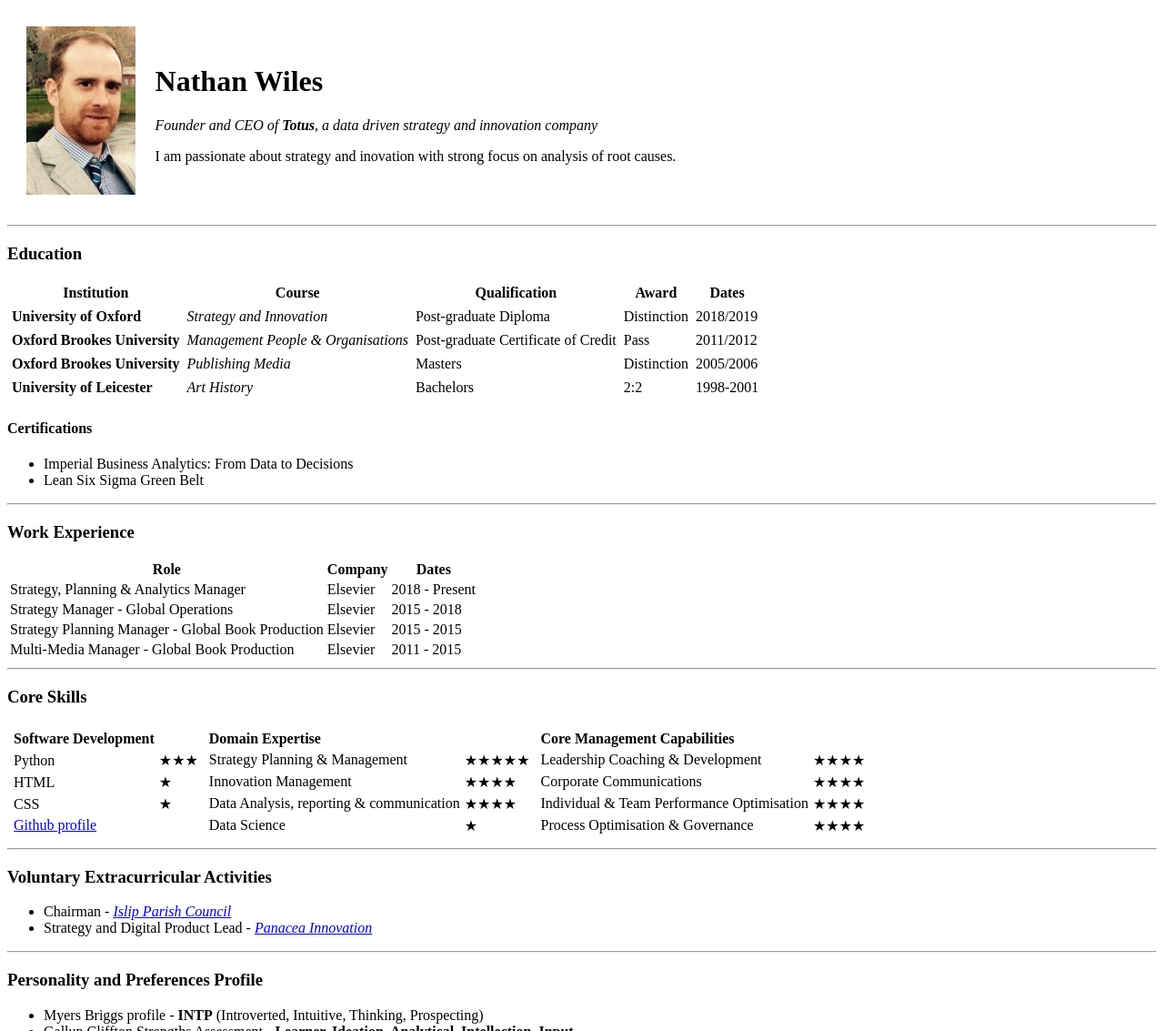
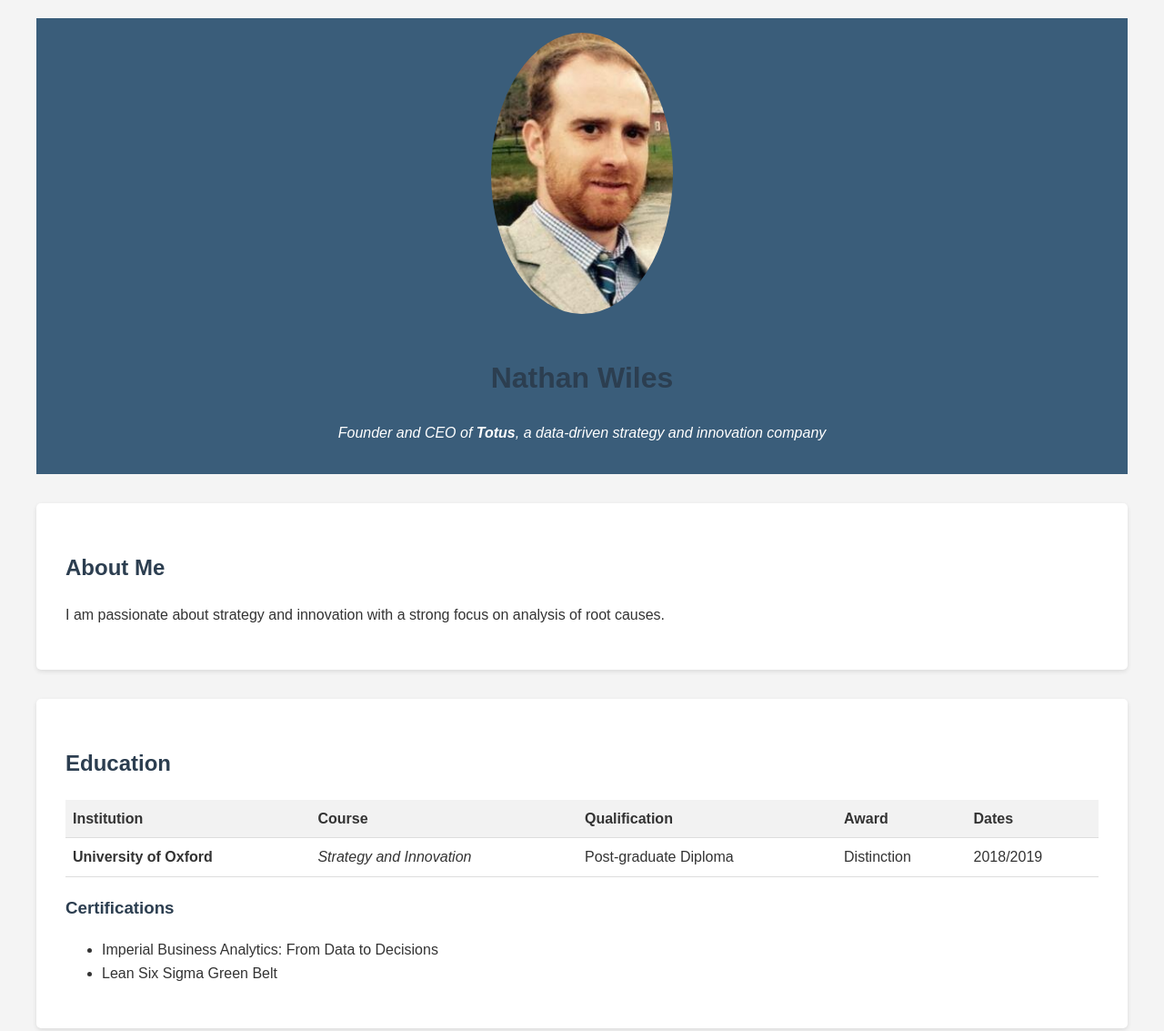
Before and after one commit to JTN-Kendal/Nathan_Wiles_CV, a plain HTML site: page index.html in a window 1280 px wide. Shown: the top 1133 px of the page at 91% size. Drawn offline with Linux system fonts and the light colour scheme.

Commit message:
Update index.html
Claude code revision.

```diff
--- a/index.html
+++ b/index.html
@@ -1,46 +1,102 @@
 <!DOCTYPE html>
-<html lang="en" dir="ltr">
+<html lang="en">
+<head>
+    <meta charset="UTF-8">
+    <meta name="viewport" content="width=device-width, initial-scale=1.0">
+    <title>Nathan Wiles - Professional CV</title>
+    <style>
+        body {
+            font-family: Arial, sans-serif;
+            line-height: 1.6;
+            color: #333;
+            max-width: 1200px;
+            margin: 0 auto;
+            padding: 20px;
+            background-color: #f4f4f4;
+        }
+        header {
+            background-color: #3a5d7a;
+            color: #fff;
+            text-align: center;
+            padding: 1rem;
+            margin-bottom: 2rem;
+        }
+        h1, h2, h3 {
+            color: #2c3e50;
+        }
+        .profile-image {
+            border-radius: 50%;
+            max-width: 200px;
+            margin-bottom: 1rem;
+        }
+        section {
+            background-color: #fff;
+            margin-bottom: 2rem;
+            padding: 2rem;
+            border-radius: 5px;
+            box-shadow: 0 2px 5px rgba(0,0,0,0.1);
+        }
+        table {
+            width: 100%;
+            border-collapse: collapse;
+            margin-bottom: 1rem;
+        }
+        th, td {
+            padding: 0.5rem;
+            text-align: left;
+            border-bottom: 1px solid #ddd;
+        }
+        th {
+            background-color: #f2f2f2;
+        }
+        .skills-container {
+            display: flex;
+            flex-wrap: wrap;
+            justify-content: space-between;
+        }
+        .skill-category {
+            flex-basis: calc(33% - 1rem);
+            margin-bottom: 1rem;
+        }
+        .skill-item {
+            display: flex;
+            justify-content: space-between;
+            margin-bottom: 0.5rem;
+        }
+        .star-rating {
+            color: #fdc800;
+        }
+        @media (max-width: 768px) {
+            .skill-category {
+                flex-basis: 100%;
+            }
+        }
+    </style>
+</head>
+<body>
+    <header>
+        <img src="Mug shot.jpg" alt="Nathan Wiles Profile Picture" class="profile-image">
+        <h1>Nathan Wiles</h1>
+        <p><em>Founder and CEO of <strong>Totus</strong>, a data-driven strategy and innovation company</em></p>
+    </header>
 
-<head>
-  <meta charset="utf-8">
-  <link rel="icon" href="N">
-  <title>Nathan Wiles</title>
-</head>
+    <main>
+        <section>
+            <h2>About Me</h2>
+            <p>I am passionate about strategy and innovation with a strong focus on analysis of root causes.</p>
+        </section>
 
-<body>
-  <!-- Intro Section -->
-  <table cellspacing="20">
+        <section>
+            <h2>Education</h2>
+            <table>
                 <thead>
-    </thead>
-    <tbody>
                     <tr>
-        <td><img
-        src="Mug shot.jpg"
-        alt="Nathan Wiles Profile Picture"
-        height="185"></td>
-        <td>
-          <h1>Nathan Wiles</h1>
-          <p><em>Founder and CEO of <strong>Totus</strong>, a data driven strategy and innovation company</em></p>
-          <p>I am passionate about strategy and inovation with strong focus on analysis of root causes.</p>
-        </td>
-      </tr>
-
-    </tbody>
-    <tfoot>
-
-    </tfoot>
-  </table>
-  <hr>
-
-  <!-- Eduction Section -->
-  <h3>Education</h3>
-  <table cellpadding="3">
-    <thead>
                         <th>Institution</th>
                         <th>Course</th>
                         <th>Qualification</th>
                         <th>Award</th>
                         <th>Dates</th>
+                    </tr>
                 </thead>
                 <tbody>
                     <tr>
@@ -50,45 +106,25 @@
                         <td>Distinction</td>
                         <td>2018/2019</td>
                     </tr>
-      <td><strong>Oxford Brookes University</strong></td>
-      <td><em>Management People & Organisations</em></td>
-      <td>Post-graduate Certificate of Credit</td>
-      <td>Pass</td>
-      <td>2011/2012</td>
-      <tr>
-        <td><strong>Oxford Brookes University</strong></td>
-        <td><em>Publishing Media</em></td>
-        <td>Masters</td>
-        <td>Distinction</td>
-        <td>2005/2006</td>
-      </tr>
-      <td><strong>University of Leicester</strong></td>
-      <td><em>Art History</em></td>
-      <td>Bachelors</td>
-      <td>2:2</td>
-      <td>1998-2001</td>
-
+                    <!-- Add other education rows here -->
                 </tbody>
-    <tfoot>
-
-    </tfoot>
             </table>
-  <!-- Certifications -->
-  <h4>Certifications</h4>
+            <h3>Certifications</h3>
             <ul>
                 <li>Imperial Business Analytics: From Data to Decisions</li>
                 <li>Lean Six Sigma Green Belt</li>
             </ul>
+        </section>
 
-
-  <!-- Work Experience Section -->
-  <hr>
-  <h3>Work Experience</h3>
+        <section>
+            <h2>Work Experience</h2>
             <table>
                 <thead>
+                    <tr>
                         <th>Role</th>
                         <th>Company</th>
                         <th>Dates</th>
+                    </tr>
                 </thead>
                 <tbody>
                     <tr>
@@ -96,168 +132,54 @@
                         <td>Elsevier</td>
                         <td>2018 - Present</td>
                     </tr>
-      <tr>
-        <td>Strategy Manager - Global Operations</td>
-        <td>Elsevier</td>
-        <td>2015 - 2018</td>
-      </tr>
-      <tr>
-        <td>Strategy Planning Manager - Global Book Production</td>
-        <td>Elsevier</td>
-        <td>2015 - 2015</td>
-      </tr>
-      <tr>
-        <td>Multi-Media Manager - Global Book Production</td>
-        <td>Elsevier</td>
-        <td>2011 - 2015</td>
-      </tr>
+                    <!-- Add other work experience rows here -->
+                </tbody>
+            </table>
+        </section>
 
-    </tbody>
-    <tfoot>
+        <section>
+            <h2>Core Skills</h2>
+            <div class="skills-container">
+                <div class="skill-category">
+                    <h3>Software Development</h3>
+                    <div class="skill-item">
+                        <span>Python</span>
+                        <span class="star-rating">★★★☆☆</span>
+                    </div>
+                    <div class="skill-item">
+                        <span>HTML</span>
+                        <span class="star-rating">★☆☆☆☆</span>
+                    </div>
+                    <div class="skill-item">
+                        <span>CSS</span>
+                        <span class="star-rating">★☆☆☆☆</span>
+                    </div>
+                </div>
+                <!-- Add other skill categories here -->
+            </div>
+        </section>
 
-    </tfoot>
-  </table>
+        <section>
+            <h2>Voluntary Extracurricular Activities</h2>
+            <ul>
+                <li>Chairman - <a href="https://www.islip.org.uk">Islip Parish Council</a></li>
+                <li>Strategy and Digital Product Lead - <a href="http://panacea-innovation.com">Panacea Innovation</a></li>
+            </ul>
+        </section>
 
-  <!-- Core Skills Section -->
-  <hr>
-  <h3>Core Skills</h3>
-  <table>
-    <tr>
-      <td>
-        <table cellspacing="3">
-          <tr>
-            <td><strong>Software Development</strong></td>
-          </tr>
-          <tr>
-            <td>Python</td>
-            <td>★★★</td>
-          </tr>
-          <tr>
-            <td>HTML</td>
-            <td>★</td>
-          </tr>
-          <tr>
-            <td>CSS</td>
-            <td>★</td>
-          </tr>
-          <tr>
-            <td><a href="https://github.com/JTN-Kendal">Github profile</a></td>
-          </tr>
-        </table>
-      </td>
-      <td>
-        <table cellspacing="3">
-          <tr>
-            <td><strong>Domain Expertise</strong></td>
-          </tr>
-          <tr>
-            <td>Strategy Planning & Management</td>
-            <td>★★★★★</td>
-          </tr>
-          <tr>
-            <td>Innovation Management</td>
-            <td>★★★★</td>
-          </tr>
-          <tr>
-            <td>Data Analysis, reporting & communication</td>
-            <td>★★★★</td>
-          </tr>
-          <tr>
-            <td>Data Science</td>
-            <td>★</td>
-          </tr>
-        </table>
-      </td>
-      <td>
-        <table cellspacing="3">
-          <tr>
-            <td><strong>Core Management Capabilities</strong></td>
-          </tr>
-          <tr>
-            <td>Leadership Coaching & Development</td>
-            <td>★★★★</td>
-          </tr>
-          <tr>
-            <td>Corporate Communications</td>
-            <td>★★★★</td>
-          </tr>
-          <tr>
-            <td>Individual & Team Performance Optimisation</td>
-            <td>★★★★</td>
-          </tr>
-          <tr>
-            <td>Process Optimisation & Governance</td>
-            <td>★★★★</td>
-          </tr>
-        </table>
-      </td>
-    </tr>
-  </table>
-
-  <!--
-  <ul>
-    <li>Strategy Management</li>
-    <li>Innovation Management</li>
-    <li>Leadership coaching & leader Development</li>
-    <li>Team Building</li>
-    <li>Corporate Communications</li>
-    <li>Data Analysis</li>
-      <ul>
-        <li>Technical Analysis - Python, Excel, Tableau</li>
-        <li>Data Visulaisation</li>
-        <li>Story Telling with Data</li>
-        <li>Data Reporting</li>
-      </ul>
-    <li>Software Development</li>
-  </ul>
-  -->
-
-  <!-- Development Languages Section
-  <hr>
-  <h3>Development Languages</h3>
-  <ul>
-    <li>Python - <em>Beginner/intermediate</em></li>
-    <li>HTML - <em>Beginner</em></li>
-    <li>CSS - <em>Beginner</em></li>
-    <li>JavaScript - <em>Beginner</em></li>
-  </ul>
-  <p><a href="https://github.com/JTN-Kendal">Github profile</a></p>
-  -->
-
-  <!-- Extra Curricular Section -->
-  <hr>
-  <h3>Voluntary Extracurricular Activities</h3>
-  <ul>
-    <li>Chairman - <a href="https://www.islip.org.uk"><em>Islip Parish Council</em></a></li>
-    <li>Strategy and Digital Product Lead - <a href="http://panacea-innovation.com"><em>Panacea Innovation</em></a></li>
-
-  </ul>
-
-  <!-- Myers Briggs Profile -->
-  <hr>
-  <h3>Personality and Preferences Profile</h3>
+        <section>
+            <h2>Personality and Preferences Profile</h2>
             <ul>
                 <li>Myers Briggs profile - <strong>INTP</strong> (Introverted, Intuitive, Thinking, Prospecting)</li>
                 <li>Gallup Cliffton Strengths Assessment - <strong>Learner, Ideation, Analytical, Intellection, Input</strong></li>
                 <li>PrinciplesYou Archetype - <strong>Inventor (strongest preference), Thinker, Explorer</strong></li>
             </ul>
-    <p>Across all assessments I have completed over the years there are clear themes that come through, and are reflected in what I enjoy most when working on seomthing, professionally or otherwise. I love ideas, and new ideas, old ideas, combining ideas, really pulling things apart and seeing how they work or stand-up against new information. I thrive when challenged and working in small teams on creative problems. I am excited by new insights, and finding ways to look at problems in different ways to surface insights. I like to bring structure to disperate or complex information and make it simple for peopel to understand, and then taking those insights and sharing them with others who can also get excited. </p>
-    <ul>
-      <li>I'm a little dyslexic, not severly, but enough to spell some things wrong occationally. Over the years I've hidden this fact but I'm no longer ashamed of it, and its never held me back so no reason to. But its worth mentioning as there is increasing evidence of the <a href="https://www.scientificamerican.com/article/the-advantages-of-dyslexia/">benefits</a> of neurodiversity in creative and other pursuits. </li>
-    </ul>
-  <!-- Projects & Key Skills Section -->
-  <hr>
-  <p><a href="projects.html">Project Work</a></p>
-  <!--
-  <p><a href="skills.html">Core Skills</a></p>
-  -->
+            <p>Across all assessments I have completed over the years, there are clear themes that come through, and are reflected in what I enjoy most when working on something, professionally or otherwise. I love ideas, and new ideas, old ideas, combining ideas, really pulling things apart and seeing how they work or stand up against new information. I thrive when challenged and working in small teams on creative problems. I am excited by new insights, and finding ways to look at problems in different ways to surface insights. I like to bring structure to disparate or complex information and make it simple for people to understand, and then taking those insights and sharing them with others who can also get excited.</p>
+        </section>
+    </main>
 
-  <!-- Misc Section -->
-  <hr>
-  <p><a href="hobbies.html">My Hobbies</a></p>
-  <p><a href="contact.html">Contact Me</a></p>
-
-
+    <footer>
+        <p><a href="projects.html">Project Work</a> | <a href="hobbies.html">My Hobbies</a> | <a href="contact.html">Contact Me</a></p>
+    </footer>
 </body>
-
 </html>
```
Lines whose indentation alone changed are shown as unchanged.
